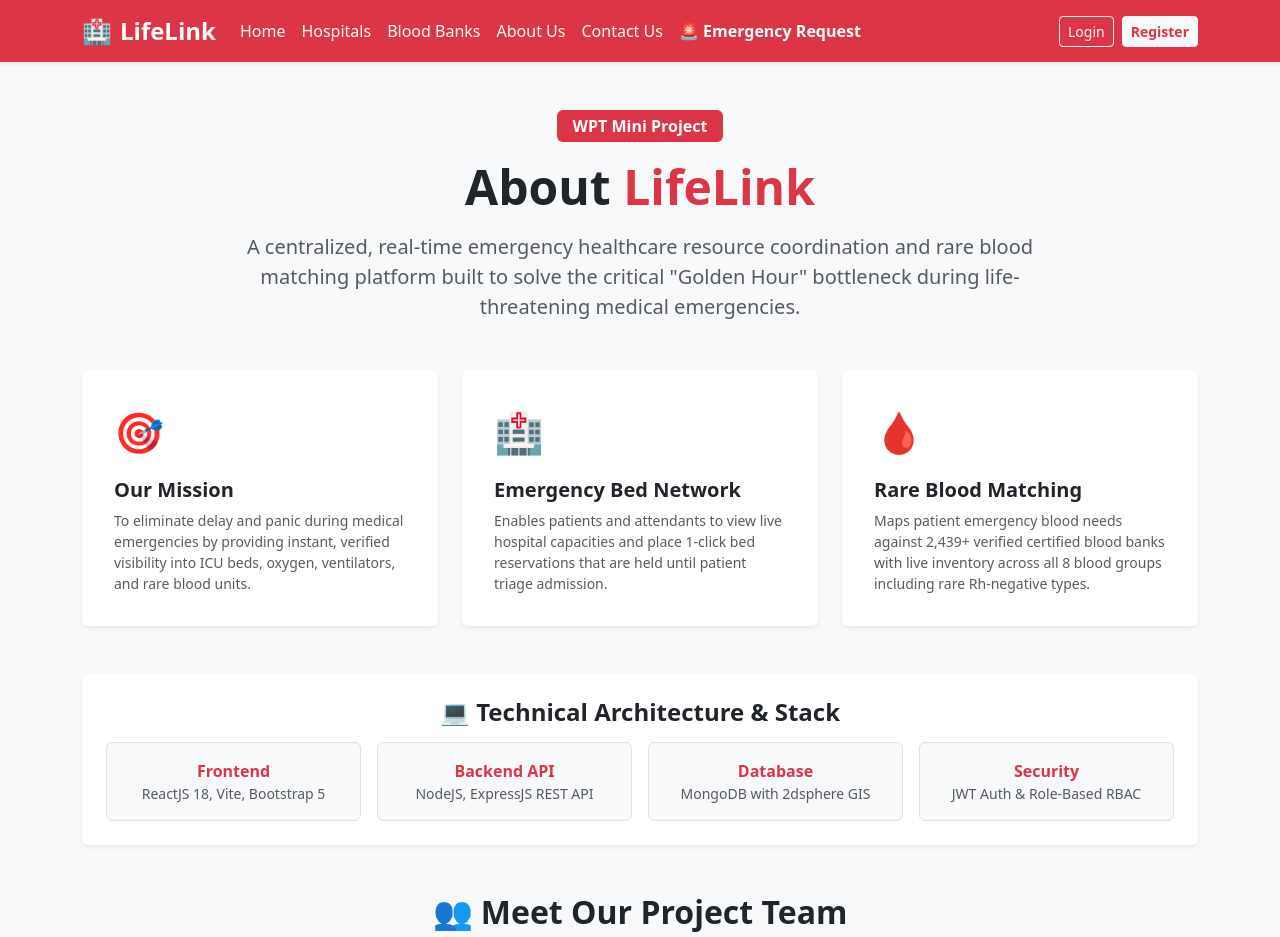
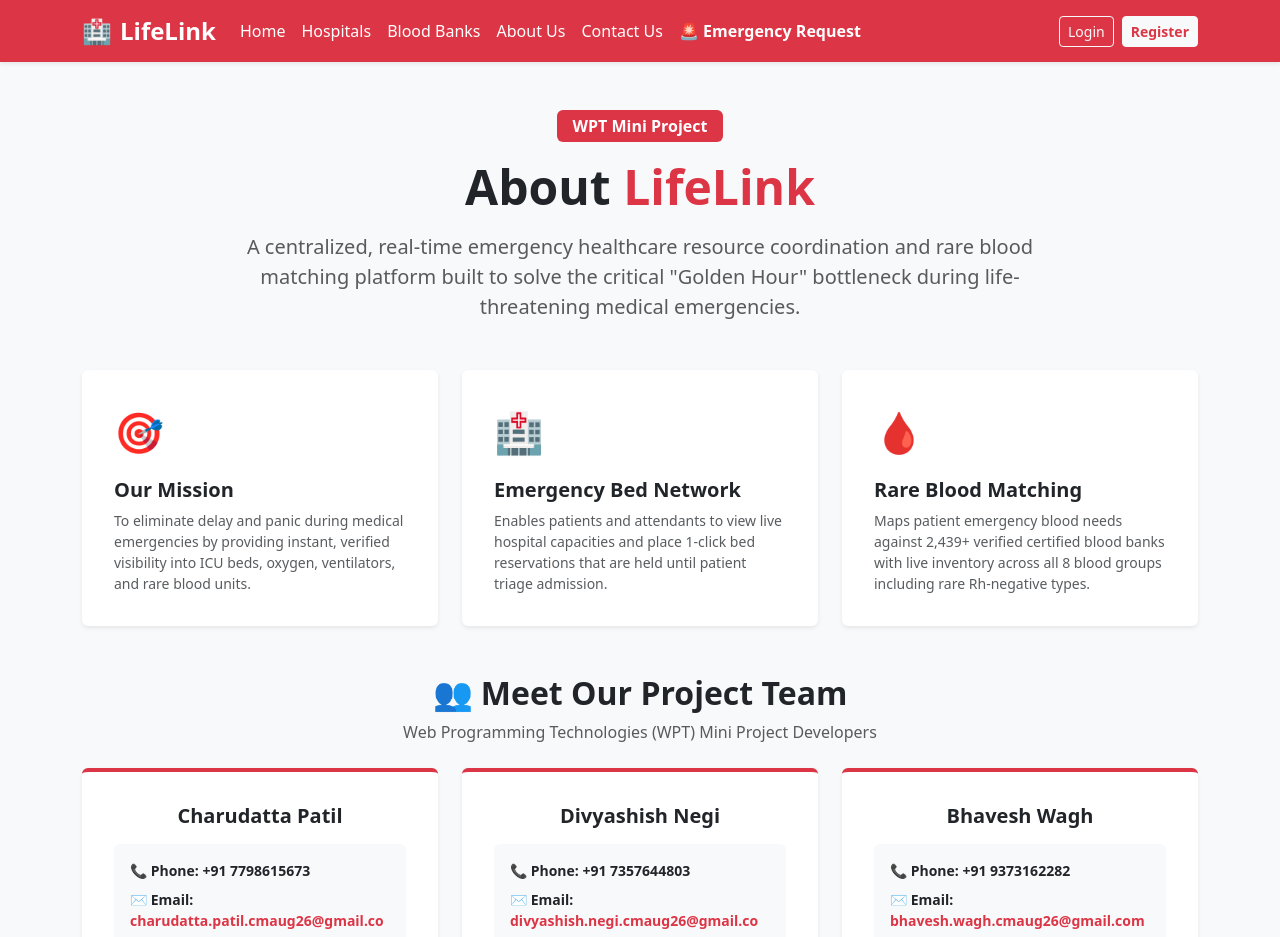
Before and after one commit to CharudattaPatil-AC/Vital-Link, a React (Vite) app in the folder frontend/: page /about in a window 1280 px wide. Shown: the top 937 px of the page. Built offline with nearby package versions, Linux system fonts and the light colour scheme; no server answers.

Commit message:
refactor: remove Technical Architecture & Stack card from About Us

```diff
--- a/frontend/src/pages/AboutUs.jsx
+++ b/frontend/src/pages/AboutUs.jsx
@@ -75,36 +75,6 @@ const AboutUs = () => {
           </div>
         </div>
 
-        {/* Technology Stack Details */}
-        <div className="card border-0 shadow-sm p-4 mb-5 bg-white">
-          <h4 className="fw-bold mb-3 text-center">💻 Technical Architecture & Stack</h4>
-          <div className="row g-3 text-center">
-            <div className="col-6 col-md-3">
-              <div className="p-3 bg-light rounded border">
-                <div className="fw-bold text-danger">Frontend</div>
-                <div className="small text-muted">ReactJS 18, Vite, Bootstrap 5</div>
-              </div>
-            </div>
-            <div className="col-6 col-md-3">
-              <div className="p-3 bg-light rounded border">
-                <div className="fw-bold text-danger">Backend API</div>
-                <div className="small text-muted">NodeJS, ExpressJS REST API</div>
-              </div>
-            </div>
-            <div className="col-6 col-md-3">
-              <div className="p-3 bg-light rounded border">
-                <div className="fw-bold text-danger">Database</div>
-                <div className="small text-muted">MongoDB with 2dsphere GIS</div>
-              </div>
-            </div>
-            <div className="col-6 col-md-3">
-              <div className="p-3 bg-light rounded border">
-                <div className="fw-bold text-danger">Security</div>
-                <div className="small text-muted">JWT Auth & Role-Based RBAC</div>
-              </div>
-            </div>
-          </div>
-        </div>
 
         {/* Meet the Developers Section */}
         <div className="text-center mb-4">
```
